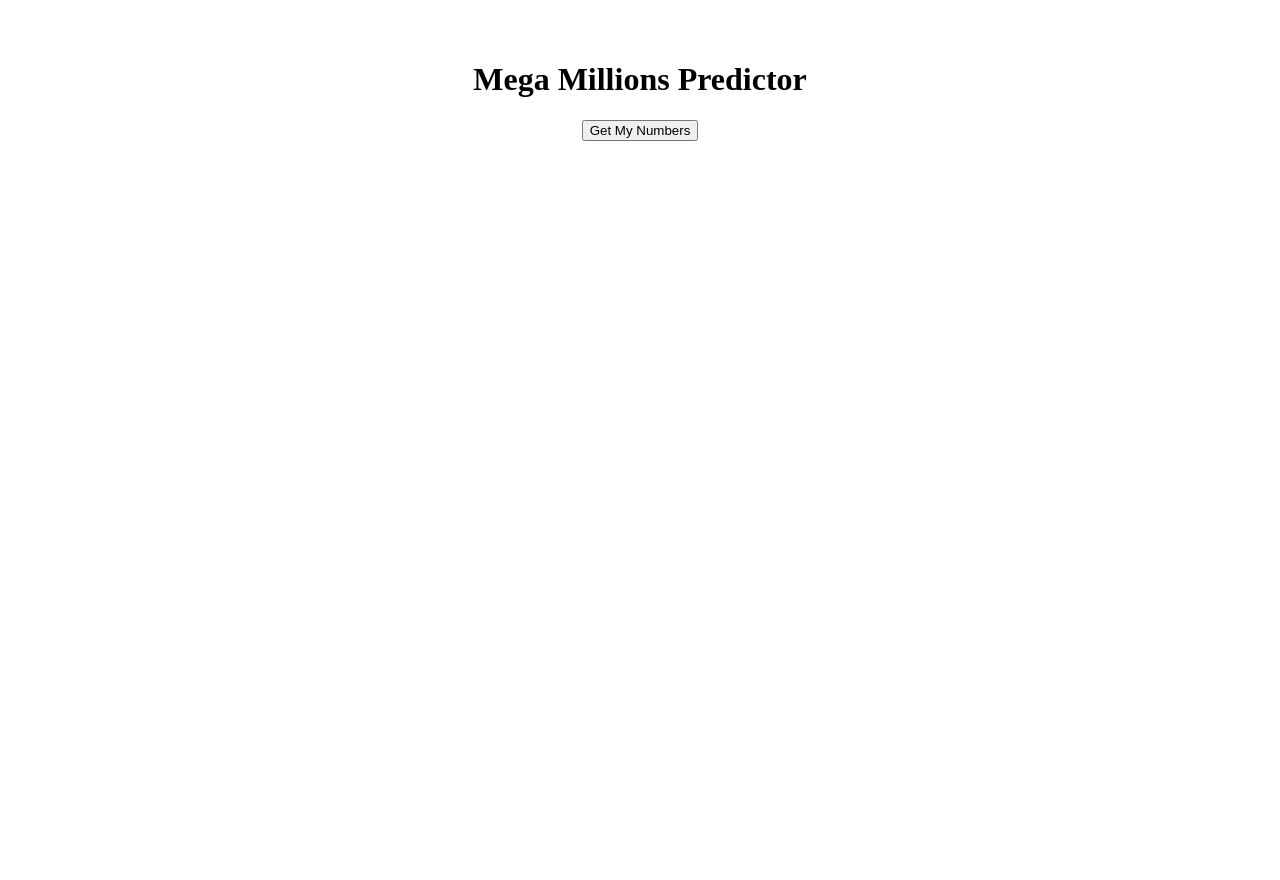
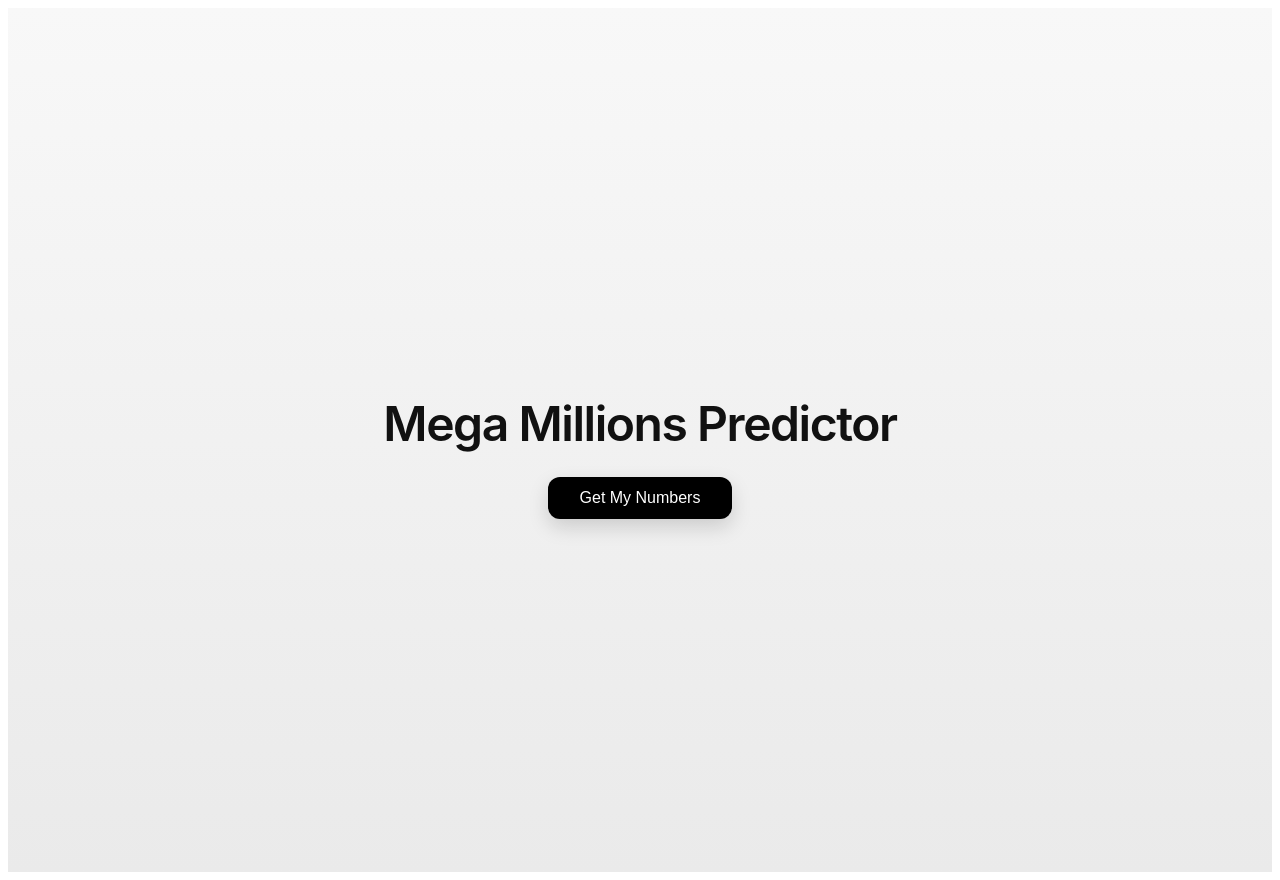
Before and after one commit to MARCCHERGGI/mega-lotto-predictor, a Next.js app: page / in a window 1280 px wide. Before the commit the page ends 800 px from the top, so only its background shows below. Built offline with nearby package versions, Linux system fonts and the light colour scheme.

Commit message:
Update index.js

```diff
--- a/pages/index.js
+++ b/pages/index.js
@@ -10,14 +10,58 @@
   };
 
   return (
-    <main style={{ textAlign: 'center', padding: '2rem' }}>
-      <h1>Mega Millions Predictor</h1>
-      <button onClick={getNumbers}>Get My Numbers</button>
+    <main
+      style={{
+        minHeight: '100vh',
+        background: 'linear-gradient(to bottom, #f8f8f8, #eaeaea)',
+        display: 'flex',
+        flexDirection: 'column',
+        alignItems: 'center',
+        justifyContent: 'center',
+        fontFamily: '-apple-system, BlinkMacSystemFont, sans-serif',
+        color: '#111',
+        padding: '2rem',
+      }}
+    >
+      <h1
+        style={{
+          fontSize: '3rem',
+          fontWeight: 600,
+          marginBottom: '1.5rem',
+          letterSpacing: '-0.03em',
+        }}
+      >
+        Mega Millions Predictor
+      </h1>
+
+      <button
+        onClick={getNumbers}
+        style={{
+          padding: '0.75rem 2rem',
+          fontSize: '1rem',
+          borderRadius: '12px',
+          backgroundColor: '#000',
+          color: '#fff',
+          border: 'none',
+          cursor: 'pointer',
+          boxShadow: '0 8px 20px rgba(0,0,0,0.15)',
+          transition: 'all 0.3s ease',
+        }}
+        onMouseOver={(e) => (e.target.style.opacity = 0.8)}
+        onMouseOut={(e) => (e.target.style.opacity = 1)}
+      >
+        Get My Numbers
+      </button>
+
       {combo && (
-        <>
-          <h2>Main Numbers: {combo.main.join(', ')}</h2>
-          <h2>Mega Ball: {combo.mega}</h2>
-        </>
+        <div style={{ marginTop: '2rem', fontSize: '1.25rem' }}>
+          <p>
+            <strong>Main Numbers:</strong> {combo.main.join(', ')}
+          </p>
+          <p>
+            <strong>Mega Ball:</strong> {combo.mega}
+          </p>
+        </div>
       )}
     </main>
   );
```
